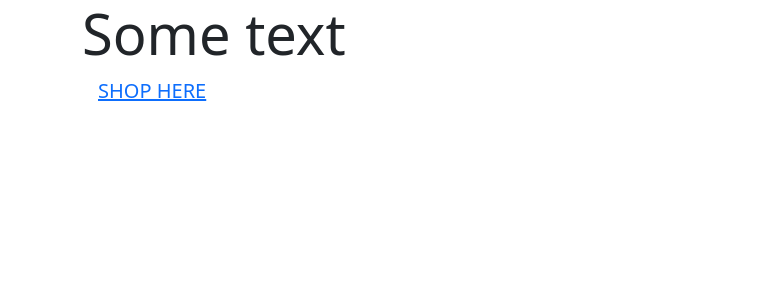
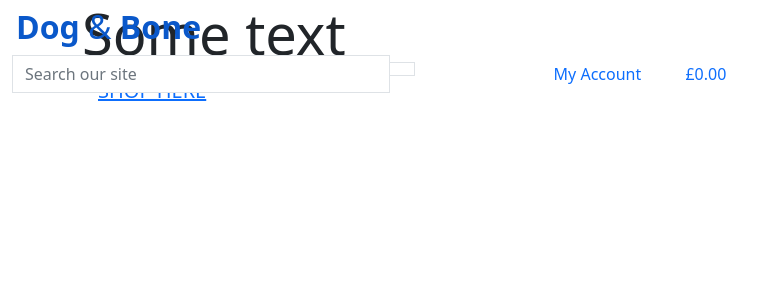
Before and after one commit to geoeskel/dog-bone, a Django app: page / in a window 1280 px wide. Shown: the top 300 px of the page, without its empty margins (0-777 px from the left). Run offline with Django 3.2, Linux system fonts and the light colour scheme; some libraries are stand-ins or nearby versions.

Commit message:
added main page header and links to account, shopping bag and home page

```diff
--- a/templates/base.html
+++ b/templates/base.html
@@ -36,7 +36,67 @@
     <title>Dog & Bone {% block extra_title %}{% endblock %}</title>
   </head>
   <body>
-    <header class="container-fluid fixed-top"></header>
+    <header class="container-fluid fixed-top">
+        <div class="row">
+            <div class="col-12 col-lg-4 my-auto py-1 py-lg-0 text-center text-lg-left"></div>
+                <a href="{% url 'home' %}" class="nav-link main-logo-link"> <!-- link to 'home' -->
+                    <h2 class="logo-font text-black my-0"><strong>Dog</strong> & <strong>Bone</strong></h2>
+                </a>
+            <div class="col-12 col-lg-4 my-auto py-1 py-lg-0 text-center text-lg-left">
+                <form method="GET" action=""> <!-- submitting searches as url parameters -->
+                    <div class="input-group w-100"> <!-- input group with a width of 100% -->
+                        <input class="form-control border border-black rounded-0" type="text" name="q" placeholder="Search our site"> <!-- contains text input with a name of querry -->
+                        <div class="input-group-append">
+                            <button class="form-control btn btn-black border border-black rounded-0" type="submit"> <!-- button with input-group-append bootstrap class and an icon from FA -->
+                                <span class="icon">
+                                    <i class="fas fa-search"></i>
+                                </span>
+                            </button>
+                        </div>
+                    </div>
+                </form>
+            </div>
+            <div class="col-12 col-lg-4 my-auto py-1 py-lg-0 text-center text-lg-left"> <!-- account and shopping bag links -->
+                <ul class="list-inline list-unstyled text-center text-lg-right my-0">
+                    <li class="list-inline-item dropdown">
+                        <a class="text-black nav-link" href="#" id="user-options" data-toggle="dropdown" aria-haspopup="true" aria-expanded="false">
+                            <div class="text-center">
+                                <div><i class="fas fa-user fa-lg"></i></div>
+                                <p class="my-0">My Account</p>
+                            </div>
+                        </a>
+                        <div class="dropdown-menu border-0" aria-labelledby="user-options">
+                            {% if request.user.is_authenticated %}
+                                {% if request.user.is_superuser %}
+                                    <a href="{% url 'add_product' %}" class="dropdown-item">Product Management</a>
+                                {% endif %}
+                                <a href="{% url 'profile' %}" class="dropdown-item">My Profile</a>
+                                <a href="{% url 'account_logout' %}" class="dropdown-item">Logout</a>
+                            {% else %}
+                                <a href="{% url 'account_signup' %}" class="dropdown-item">Register</a>
+                                <a href="{% url 'account_login' %}" class="dropdown-item">Login</a>
+                            {% endif %}
+                        </div>
+                    </li>
+                    <li class="list-inline-item">
+                        <a class="{% if grand_total %}text-info font-weight-bold{% else %}text-black{% endif %} nav-link" href="{% url 'view_bag' %}"> <!-- if 'grand total' exists, use formatting -->
+                            <div class="text-center">
+                                <div><i class="fas fa-shopping-bag fa-lg"></i></div>
+                                <p class="my-0">
+                                    {% if grand_total %} <!-- if 'grand total' exists, display it with 2 decimals, else show £0.00- -->
+                                        ${{ grand_total|floatformat:2 }}
+                                    {% else %}
+                                        £0.00
+                                    {% endif %}
+                                </p>
+                            </div>
+                        </a>
+                    </li>
+                </ul>
+            </div>
+
+        </div>
+    </header>
 
     {% if messages %}
         <div class="message-container"></div>
```
